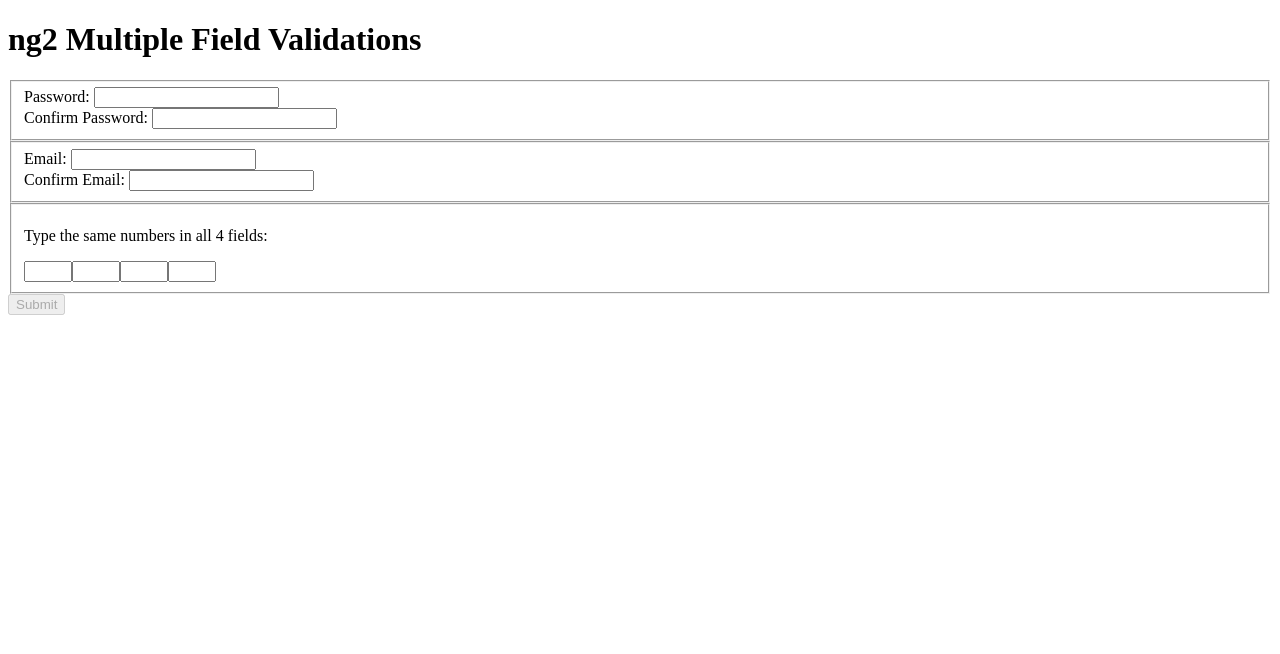
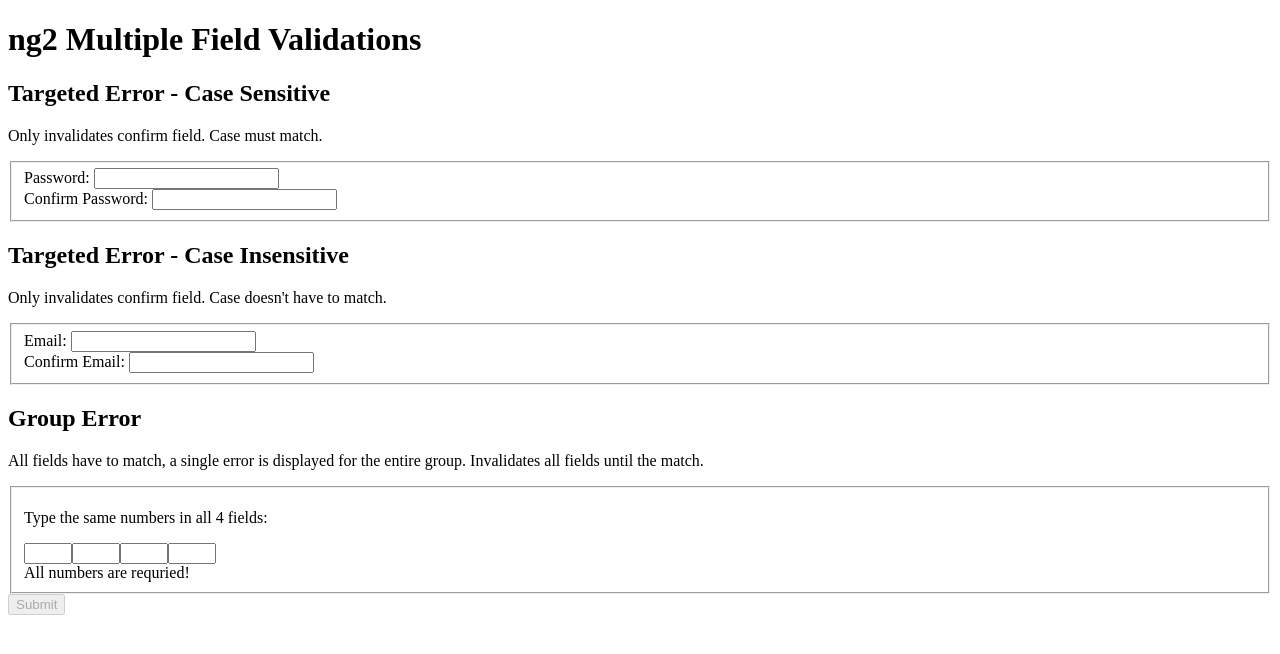
Before and after one commit to zmad5306/ng2-template-forms-validation, an Angular app: page / in a window 1280 px wide. Shown: the top 654 px of the page. Built offline with nearby package versions, Linux system fonts and the light colour scheme.

Commit message:
enhancements

```diff
--- a/src/app/app.component.html
+++ b/src/app/app.component.html
@@ -2,7 +2,9 @@
   {{title}}
 </h1>
 <form #myForm="ngForm" (ngSubmit)="myForm.valid && submit()" novalidate>
-  <fieldset ngModelGroup="passwords" #passwords="ngModelGroup" [appMustMatch]="{errorTarget:confirmPassword,invalidateGroup:false}">
+  <h2>Targeted Error - Case Sensitive</h2>
+  <p>Only invalidates confirm field. Case must match.</p>
+  <fieldset ngModelGroup="passwords" #passwords="ngModelGroup" [appMustMatch]="{errorTarget:confirmPassword}">
     <div>
       <label for="passord">Password:
         <input id="password" [(ngModel)]="account.password" #password="ngModel" name="password" required>
@@ -21,37 +23,39 @@
       </div>
     </div>
   </fieldset>
-
-
-
-  <fieldset ngModelGroup="emails" #emails="ngModelGroup" [appMustMatch]="{matchCase:false,errorTarget:confirmEmail,invalidateGroup:true}">
+  <h2>Targeted Error - Case Insensitive</h2>
+  <p>Only invalidates confirm field. Case doesn't have to match.</p>
+  <fieldset ngModelGroup="emails" #emails="ngModelGroup" [appMustMatch]="{matchCase:false,errorTarget:confirmEmail}">
     <div>
       <label for="email">Email:
-        <input id="email" [(ngModel)]="account.email" #email="ngModel" name="email" required>
+        <input id="email" [(ngModel)]="account.email" #email="ngModel" name="email" required email>
       </label>
       <div *ngIf="email.dirty || email.touched">
         <div *ngIf="email.errors?.required">required</div>
+        <div *ngIf="email.errors?.email">type an e-mail</div>
       </div>
     </div>
     <div>
       <label for="confirmEmail">Confirm Email:
-        <input id="confirmEmail" [(ngModel)]="account.confirmEmail" #confirmEmail="ngModel" name="confirmEmail" required>
+        <input id="confirmEmail" [(ngModel)]="account.confirmEmail" #confirmEmail="ngModel" name="confirmEmail" required email>
       </label>
       <div *ngIf="confirmEmail.dirty || confirmEmail.touched">
         <div *ngIf="confirmEmail.errors?.required">required</div>
         <div *ngIf="confirmEmail.errors?.notMatched">must match email</div>
+        <div *ngIf="confirmEmail.errors?.email">type an e-mail</div>
       </div>
     </div>
   </fieldset>
-
-
-  <fieldset ngModelGroup="numbers" #numbers="ngModelGroup" [appMustMatch]="{invalidateGroup:true}">
+  <h2>Group Error</h2>
+  <p>All fields have to match, a single error is displayed for the entire group. Invalidates all fields until the match.</p>
+  <fieldset ngModelGroup="numbers" #numbers="ngModelGroup" appMustMatch>
     <p>Type the same numbers in all 4 fields:</p>
     <input ngModel name="number1" #number1="ngModel" required type="number" min="0" max="9">
-    <input ngModel name="number2" #number1="ngModel" required type="number" min="0" max="9">
-    <input ngModel name="number3" #number1="ngModel" required type="number" min="0" max="9">
-    <input ngModel name="number4" #number1="ngModel" required type="number" min="0" max="9">
+    <input ngModel name="number2" #number2="ngModel" required type="number" min="0" max="9">
+    <input ngModel name="number3" #number3="ngModel" required type="number" min="0" max="9">
+    <input ngModel name="number4" #number4="ngModel" required type="number" min="0" max="9">
     <div *ngIf="numbers.errors?.notMatched">The numbers have to match!</div>
+    <div *ngIf="number1.errors?.required || number2.errors?.required || number3.errors?.required || number4.errors?.required">All numbers are requried!</div>
   </fieldset>
 
   <input type="submit" value="Submit" [disabled]="!myForm.valid">
--- a/src/app/must-match.directive.ts
+++ b/src/app/must-match.directive.ts
@@ -109,6 +109,9 @@ function setErrorsOnControls(formGroup: FormGroup, valid: boolean, errorTarget:
       //validation failed
       else {
         setControlInvalid(control);
+        if(control.touched) {
+          control.markAsDirty();
+        }
       }
     });
   }
```
